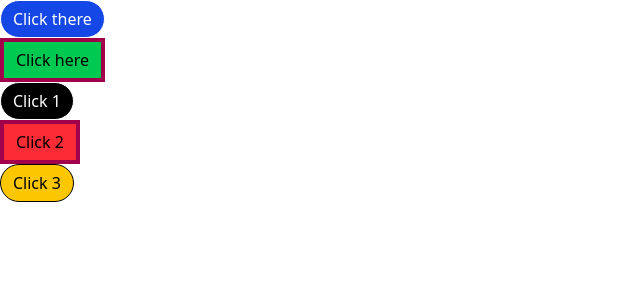
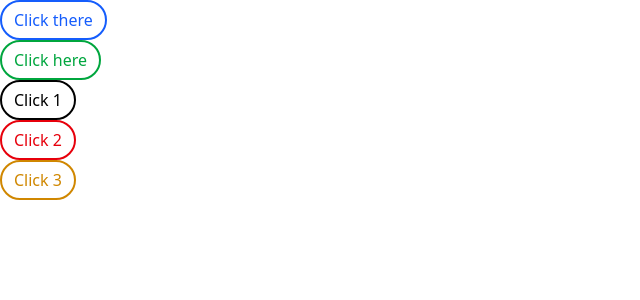
Before and after one commit to TruongKy4920/React, a React (Vite) app in the folder comps/: page / in a window 1280 px wide. Shown: the top 300 px of the page, without its empty margins (0-640 px from the left). Built offline with nearby package versions, Linux system fonts and the light colour scheme.

Commit message:
finishing button styling

```diff
--- a/comps/package.json
+++ b/comps/package.json
@@ -14,6 +14,7 @@
     "classnames": "^2.5.1",
     "react": "^19.1.1",
     "react-dom": "^19.1.1",
+    "tailwind-merge": "^3.3.1",
     "tailwindcss": "^4.1.14"
   },
   "devDependencies": {
--- a/comps/src/App.jsx
+++ b/comps/src/App.jsx
@@ -1,11 +1,11 @@
 import Button from "./Button";
 function App(){
     return <div>
-        <div><Button primary rounded>Click there</Button></div>
-        <div><Button success outline>Click here</Button></div>
-        <div><Button secondary rounded>Click 1</Button></div>
-        <div><Button danger outline>Click 2</Button></div>
-        <div><Button warning rounded>Click 3</Button></div>
+        <div><Button primary outline rounded>Click there</Button></div>
+        <div><Button success outline rounded>Click here</Button></div>
+        <div><Button secondary outline rounded>Click 1</Button></div>
+        <div><Button danger outline rounded>Click 2</Button></div>
+        <div><Button warning outline rounded>Click 3</Button></div>
     </div>;
 }
 export default App;
--- a/comps/src/Button.jsx
+++ b/comps/src/Button.jsx
@@ -1,4 +1,5 @@
 import className from 'classnames';
+import { twMerge } from 'tailwind-merge';
 function Button({children,
     primary,
     secondary,
@@ -10,13 +11,30 @@ function Button({children,
     const classes= className('px-3 py-1.5 border',{
         "bg-blue-700 text-white": primary,
         "bg-black text-white":secondary,
-        "bg-green-500 ":success,
-        "bg-yellow-400":warning,
-        "bg-red-500":danger,
-        "rounded-full":rounded,
-        "border-4 border-pink-800":outline
+        "bg-green-600 text-white ":success,
+        "bg-yellow-400 text-white":warning,
+        "bg-red-600 text-white":danger,
+        "rounded-full ":rounded,
+        "border-2 border-blue-600 text-blue-600 bg-white":outline && primary
     }); //có thể viết là className('px-3',' py-1.5',v.v..)
     //ở đây ta muốn thống nhất 1 form kích thước của các nút-> nút nào cũng px-3 và py1.5-> cái thứ đổi duy nhất là màu
-    return <button className={classes}>{children}</button>;
+    //tao classes 2 là vì text white sẽ ghì đè mọi màu text khác-> sử dụng thư viện merge tailwind để không bị nữa
+     const classes2= twMerge(className('px-3 py-1.5 border',{
+        "border-2 border-blue-600 bg-blue-700 text-white": primary,
+        "border-2 border-black bg-black text-white":secondary,
+        "border-2 border-green-600 bg-green-600 text-white ":success,
+        "border-2 border-yellow-600 bg-yellow-400 text-white":warning,
+        "border-2 border-red-600 bg-red-600 text-white":danger,
+        "rounded-full ":rounded,
+        "bg-white": outline,
+        "text-blue-600":outline && primary,
+        "text-red-600 ":outline && danger,
+        " text-yellow-600 ":outline && warning,
+        "text-black ":outline && secondary,
+        "text-green-600":outline && success,
+
+    })
+);
+    return <button className={classes2}>{children}</button>;
 }
 export default Button;
```
Also changed, not shown: 1 other file (tests, documents, lock files or other folders).
